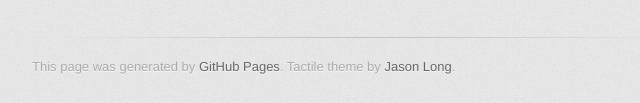
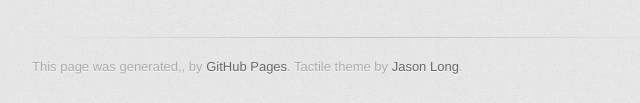
Before and after one commit to Alhigzi/alhigzi.github.io, a plain HTML site: page index.html in a window 1280 px wide. Shown: the part 1002-1105 px from the top of the page, 298-938 px from the left. Drawn offline with Linux system fonts and the light colour scheme; a web font is replaced by a local one.

Commit message:
Update index.html

```diff
--- a/index.html
+++ b/index.html
@@ -56,7 +56,7 @@
         </section>
 
         <footer>
-          This page was generated by <a href="https://pages.github.com">GitHub Pages</a>. Tactile theme by <a href="https://twitter.com/jasonlong">Jason Long</a>.
+          This page was generated,, by <a href="https://pages.github.com">GitHub Pages</a>. Tactile theme by <a href="https://twitter.com/jasonlong">Jason Long</a>.
         </footer>
 
 
```
